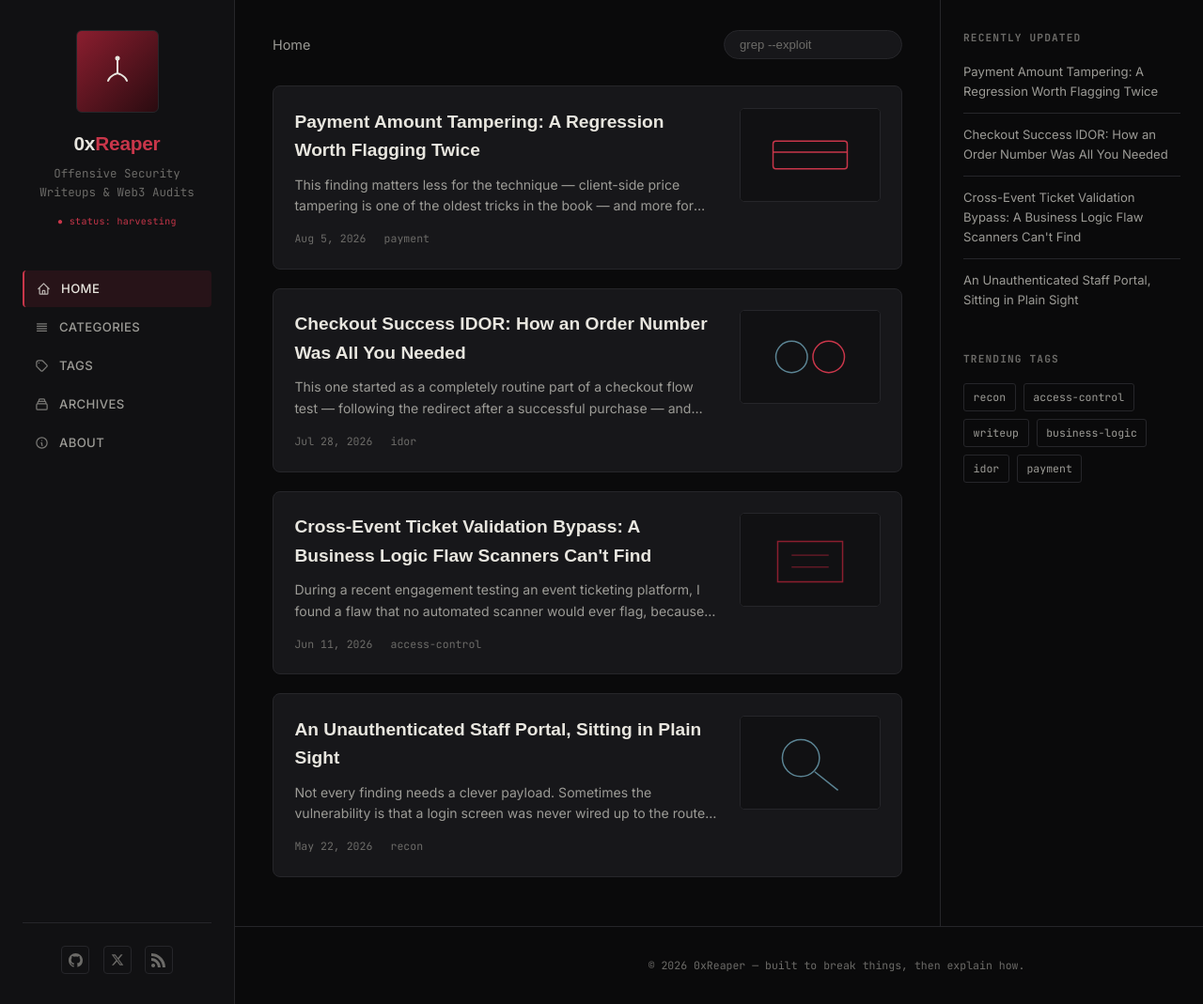
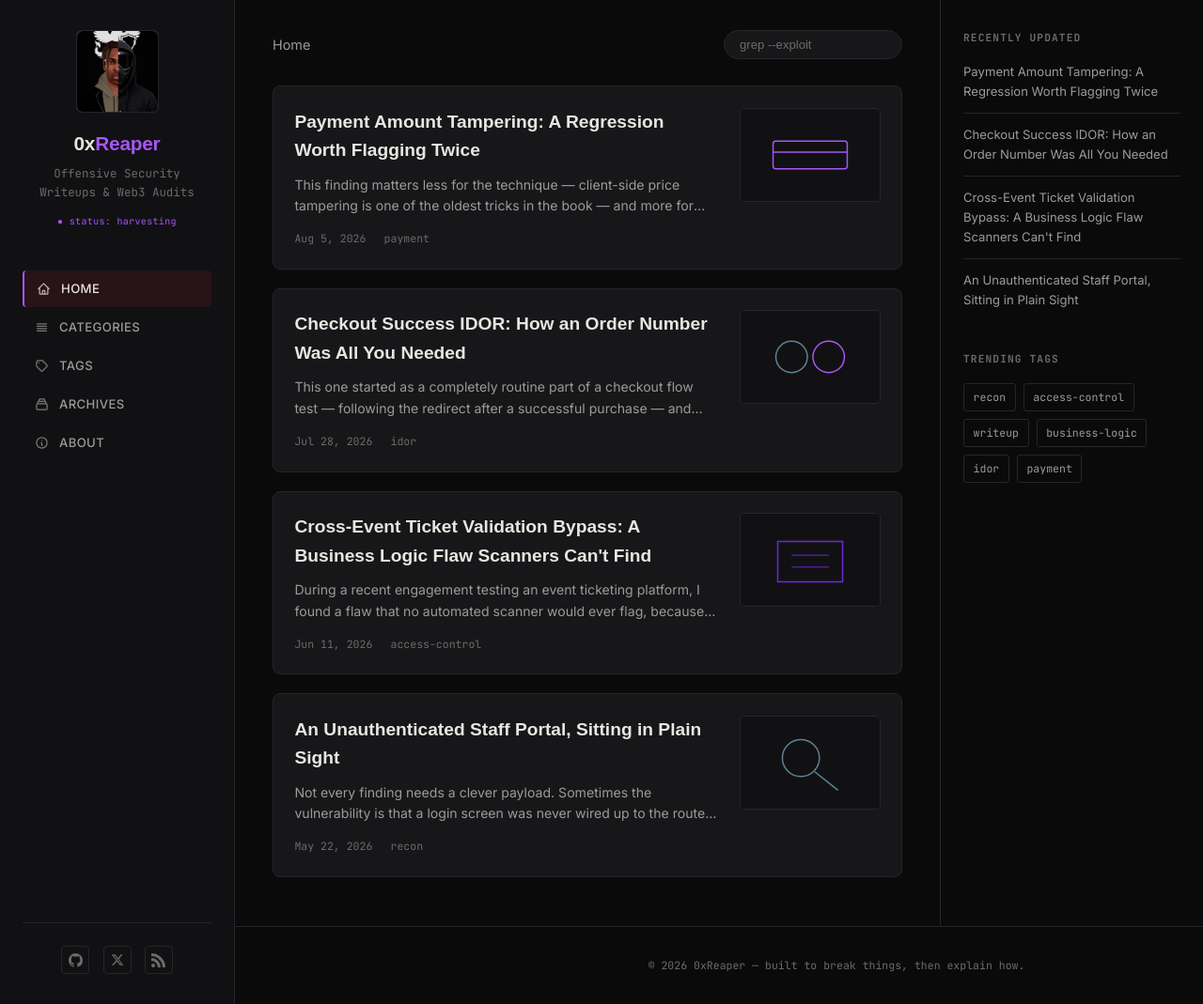
Before and after one commit to avcve/0xreaper-blog, a Jekyll site: the page built from index.html, in a window 1280 px wide and 1069 px high. Shown: the whole window at 94% size. Built offline with Jekyll 4.4.1, drawn with Linux system fonts in a browser that asks for light colours; some web fonts are replaced.

Commit message:
swap accent color to violet, add pfp as logo

```diff
--- a/_includes/sidebar.html
+++ b/_includes/sidebar.html
@@ -1,11 +1,8 @@
 <aside class="sidebar">
   <div class="profile">
     <div class="avatar">
-      <svg viewBox="0 0 40 40" fill="none">
-        <path d="M20 6 L20 22 M20 22 C20 22 12 24 10 30 M20 22 C20 22 28 24 30 30" stroke="#e8e6df" stroke-width="2" stroke-linecap="round" fill="none"/>
-        <circle cx="20" cy="6" r="2.5" fill="#e8e6df"/>
-      </svg>
-    </div>
+  <img src="{{ '/assets/img/avatar.png' | relative_url }}" alt="0xReaper" style="width:100%; height:100%; object-fit:cover; border-radius:6px;">
+</div>
     <h1 class="site-title">0x<span>Reaper</span></h1>
     <p class="site-tagline">{{ site.tagline }}</p>
     <p class="ticker-mini mono">status: harvesting</p>
--- a/_includes/thumb.html
+++ b/_includes/thumb.html
@@ -5,14 +5,14 @@
 <div class="post-thumb">
   {% case include.kind %}
   {% when 'access-control' %}
-    <svg viewBox="0 0 150 100" preserveAspectRatio="none"><rect width="150" height="100" fill="#111113"/><path d="M40 30 L110 30 L110 74 L40 74 Z" fill="none" stroke="#8b1e2f" stroke-width="1.5"/><path d="M55 45 L95 45 M55 58 L95 58" stroke="#8b1e2f" stroke-width="1"/></svg>
+    <svg viewBox="0 0 150 100" preserveAspectRatio="none"><rect width="150" height="100" fill="#111113"/><path d="M40 30 L110 30 L110 74 L40 74 Z" fill="none" stroke="#6d28d9" stroke-width="1.5"/><path d="M55 45 L95 45 M55 58 L95 58" stroke="#6d28d9" stroke-width="1"/></svg>
   {% when 'idor' %}
-    <svg viewBox="0 0 150 100" preserveAspectRatio="none"><rect width="150" height="100" fill="#111113"/><circle cx="55" cy="50" r="17" fill="none" stroke="#5b8494" stroke-width="1.5"/><circle cx="95" cy="50" r="17" fill="none" stroke="#c9364a" stroke-width="1.5"/></svg>
+    <svg viewBox="0 0 150 100" preserveAspectRatio="none"><rect width="150" height="100" fill="#111113"/><circle cx="55" cy="50" r="17" fill="none" stroke="#5b8494" stroke-width="1.5"/><circle cx="95" cy="50" r="17" fill="none" stroke="#a855f7" stroke-width="1.5"/></svg>
   {% when 'payment' %}
-    <svg viewBox="0 0 150 100" preserveAspectRatio="none"><rect width="150" height="100" fill="#111113"/><rect x="35" y="35" width="80" height="30" rx="3" fill="none" stroke="#c9364a" stroke-width="1.5"/><line x1="35" y1="47" x2="115" y2="47" stroke="#c9364a" stroke-width="1.5"/></svg>
+    <svg viewBox="0 0 150 100" preserveAspectRatio="none"><rect width="150" height="100" fill="#111113"/><rect x="35" y="35" width="80" height="30" rx="3" fill="none" stroke="#a855f7" stroke-width="1.5"/><line x1="35" y1="47" x2="115" y2="47" stroke="#a855f7" stroke-width="1.5"/></svg>
   {% when 'recon' %}
     <svg viewBox="0 0 150 100" preserveAspectRatio="none"><rect width="150" height="100" fill="#111113"/><circle cx="65" cy="45" r="20" fill="none" stroke="#5b8494" stroke-width="1.5"/><line x1="80" y1="60" x2="105" y2="80" stroke="#5b8494" stroke-width="1.5"/></svg>
   {% else %}
-    <svg viewBox="0 0 150 100" preserveAspectRatio="none"><rect width="150" height="100" fill="#111113"/><path d="M20 65 L45 52 L65 68 L85 38 L110 55 L135 30" stroke="#8b1e2f" stroke-width="2" fill="none" opacity="0.75"/><circle cx="85" cy="38" r="3" fill="#c9364a"/></svg>
+    <svg viewBox="0 0 150 100" preserveAspectRatio="none"><rect width="150" height="100" fill="#111113"/><path d="M20 65 L45 52 L65 68 L85 38 L110 55 L135 30" stroke="#6d28d9" stroke-width="2" fill="none" opacity="0.75"/><circle cx="85" cy="38" r="3" fill="#a855f7"/></svg>
   {% endcase %}
 </div>
--- a/assets/css/style.css
+++ b/assets/css/style.css
@@ -8,8 +8,8 @@
   --bone: #e8e6df;
   --bone-dim: #9c9b96;
   --muted: #6c6b68;
-  --blood: #8b1e2f;
-  --blood-bright: #c9364a;
+  --blood: #6d28d9;
+  --blood-bright: #a855f7;
   --steel: #5b8494;
 }
 *{margin:0;padding:0;box-sizing:border-box;}
```
Also changed, not shown: assets/img/avatar.png (added).
